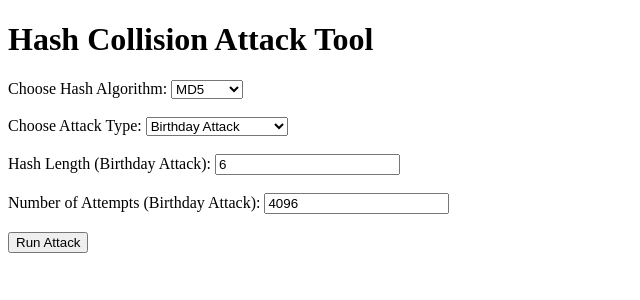
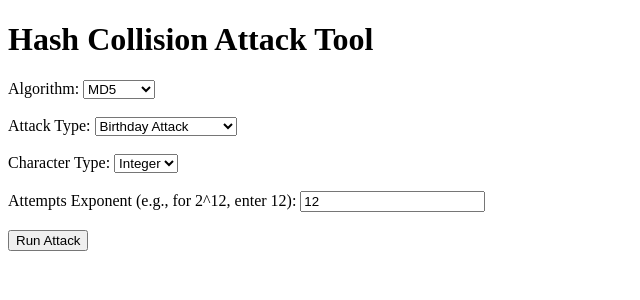
Before and after one commit to Tangleaphne/SC6104HashAttack, a Flask app: page / in a window 1280 px wide. Shown: the top 300 px of the page, without its empty margins (0-640 px from the left). Run offline with Flask 3, Linux system fonts and the light colour scheme; parts of the project's set-up code (start-up, migrations or seed data) failed here and were passed over.

Commit message:
Add files via upload

```diff
--- a/Attack1.py
+++ b/Attack1.py
@@ -2,10 +2,58 @@ import hashlib
 import random
 import string
 
+# 从用户输入获取哈希算法
+hash_algorithm_options = ['MD5', 'SHA1', 'SHA256']
+print(f"Choose hash algorithm from {hash_algorithm_options}:")
+hash_algorithm = input().strip().upper()
+
+# 确保用户输入的哈希算法合法
+if hash_algorithm not in hash_algorithm_options:
+    raise ValueError(f"Invalid hash algorithm. Please choose from {hash_algorithm_options}.")
+
+# 从用户输入获取 char_type
+char_type_options = ['int', 'string', 'both']
+print(f"Choose character type from {char_type_options}:")
+char_type = input().strip().lower()
+
+# 确保用户输入的 char_type 合法
+if char_type not in char_type_options:
+    raise ValueError(f"Invalid character type. Please choose from {char_type_options}.")
+
+# 从用户输入获取攻击类型
+attack_type_options = ['birthday', 'pollard_rho']
+print(f"Choose attack type from {attack_type_options}:")
+attack_type = input().strip().lower()
+
+# 确保用户输入的攻击类型合法
+if attack_type not in attack_type_options:
+    raise ValueError(f"Invalid attack type. Please choose from {attack_type_options}.")
+
+# 从用户输入获取 attempts 的次方
+attempts_exponent = int(input("Enter the exponent for the number of attempts (e.g., for 2^12, enter 12): ").strip())
+attackAttempts = 2 ** attempts_exponent  # 根据用户输入的次方计算尝试的次数
+
+
+for algo in ['MD5', 'SHA1', 'SHA256']:
+    if algo == 'MD5':
+        hash_length = 32  # 完整的MD5哈希长度
+    elif algo == 'SHA1':
+        hash_length = 40  # 完整的SHA-1哈希长度
+    elif algo == 'SHA256':
+        hash_length = 64  # 完整的SHA-256哈希长度
+
 # 生成随机字符串
-def random_string(length: int) -> str:
-    letters = string.ascii_lowercase
-    return ''.join(random.choice(letters) for i in range(length))
+def random_string(length: int, type: str) -> str:
+    if type == 'int':
+        chars = string.digits
+    elif type == 'string':
+        chars = string.ascii_lowercase
+    else:
+        chars = string.ascii_lowercase + string.digits
+
+    result = ''.join(random.choice(chars) for i in range(length))
+    #print(f"Generated string: {result}")
+    return result
 
 # 哈希函数封装器
 def hash_message(message: str, algorithm: str) -> str:
@@ -18,17 +66,13 @@ def hash_message(message: str, algorithm: str) -> str:
     else:
         raise ValueError("Unsupported algorithm")
 
-
-
-
-
 # 生日攻击函数
-def birthday_attack(hash_func, hash_length: int, attempts: int, algorithm: str):
+def birthday_attack(hash_func, hash_length: int, attempts: int, algorithm: str, type: str):
     hash_dict = {}
 
     for _ in range(attempts):
         # 生成随机消息
-        message = random_string(8)
+        message = random_string(8, type)  # Use the char_type parameter
         hashed_value = hash_func(message, algorithm)[:hash_length]  # 只考虑部分哈希值
 
         # 检查是否有碰撞
@@ -43,23 +87,14 @@ def birthday_attack(hash_func, hash_length: int, attempts: int, algorithm: str):
     print(f"No collision found for {algorithm} after {attempts} attempts")
     return False
 
-# 运行生日攻击
-hash_length = 32  # 比较前 6 位的哈希值，简化实验
-attempts = 2**12  # 尝试的次数
-
-for algo in ['MD5', 'SHA1', 'SHA256']:
-    print(f"Attempting birthday attack on {algo} (first {hash_length} hex digits)...")
-    birthday_attack(hash_message, hash_length, attempts, algo)
-
-
 
 
 # Pollard ρ 碰撞查找
-def pollard_rho(hash_func, algorithm: str, max_iterations=2**64):
+def pollard_rho(type: str, hash_func, algorithm: str, max_iterations=2**64):
     def f(x):
         return hash_func(x, algorithm)  # 使用哈希函数
 
-    x = random_string(8)  # 初始值
+    x = random_string(8, type)  # 初始值
     y = f(x)  # f(x)
 
     for i in range(max_iterations):
@@ -77,7 +112,12 @@ def pollard_rho(hash_func, algorithm: str, max_iterations=2**64):
     print(f"No collision found for {algorithm} after {max_iterations} iterations")
     return False
 
-# 运行 Pollard ρ 方法
-for algo in ['MD5', 'SHA1', 'SHA256']:
-    print(f"Attempting Pollard's rho attack on {algo}...")
-    pollard_rho(hash_message, algo)
+
+
+# 根据用户选择的攻击类型执行相应的攻击
+if attack_type == 'birthday':
+    print(f"Attempting birthday attack on {hash_algorithm}...")
+    birthday_attack(hash_message, hash_length, attempts=attackAttempts, algorithm=hash_algorithm, type=char_type)  # 使用用户输入的参数
+elif attack_type == 'pollard_rho':
+    print(f"Attempting Pollard's rho attack on {hash_algorithm}...")
+    pollard_rho(hash_message, algorithm=hash_algorithm, type=char_type)  # 使用用户输入的参数
--- a/app.py
+++ b/app.py
@@ -11,14 +11,30 @@ def index():
 def run_attack():
     algorithm = request.form['algorithm']
     attack_type = request.form['attack_type']
-    hash_length = int(request.form.get('hash_length', 6))
-    attempts = int(request.form.get('attempts', 4096))
-    max_iterations = int(request.form.get('max_iterations', 1000000))
+    char_type = request.form['char_type']
+    attempts_exponent = int(request.form.get('attempts_exponent', 12))
+    attempts = 2 ** attempts_exponent  # 根据用户输入的次方计算尝试的次数
 
+    # 确保用户输入的 char_type 合法
+    char_type_options = ['int', 'string', 'both']
+    if char_type not in char_type_options:
+        return render_template('index.html', result=f"Invalid character type. Please choose from {char_type_options}.")
+
+    # 确保用户输入的攻击类型合法
+    attack_type_options = ['birthday', 'pollard_rho']
+    if attack_type not in attack_type_options:
+        return render_template('index.html', result=f"Invalid attack type. Please choose from {attack_type_options}.")
+
+    # 确保用户输入的哈希算法合法
+    hash_algorithm_options = ['MD5', 'SHA1', 'SHA256']
+    if algorithm not in hash_algorithm_options:
+        return render_template('index.html', result=f"Invalid hash algorithm. Please choose from {hash_algorithm_options}.")
+
+    # 根据用户选择的攻击类型执行相应的攻击
     if attack_type == 'birthday':
-        result = birthday_attack(hash_message, hash_length, attempts, algorithm)
-    elif attack_type == 'pollard':
-        result = pollard_rho(hash_message, algorithm, max_iterations)
+        result = birthday_attack(hash_message, attempts, algorithm, char_type)
+    elif attack_type == 'pollard_rho':
+        result = pollard_rho(hash_message, algorithm, char_type=char_type)
     else:
         result = "Invalid attack type selected."
 
--- a/templates/index.html
+++ b/templates/index.html
@@ -7,8 +7,8 @@
 </head>
 <body>
     <h1>Hash Collision Attack Tool</h1>
-    <form action="/run_attack" method="post">
-        <label for="algorithm">Choose Hash Algorithm:</label>
+    <form method="POST" action="/run_attack">
+        <label for="algorithm">Algorithm:</label>
         <select id="algorithm" name="algorithm">
             <option value="MD5">MD5</option>
             <option value="SHA1">SHA1</option>
@@ -16,52 +16,31 @@
         </select>
         <br><br>
 
-        <label for="attack_type">Choose Attack Type:</label>
+        <label for="attack_type">Attack Type:</label>
         <select id="attack_type" name="attack_type">
             <option value="birthday">Birthday Attack</option>
-            <option value="pollard">Pollard's Rho Attack</option>
+            <option value="pollard_rho">Pollard's Rho Attack</option>
         </select>
         <br><br>
 
-        <div id="birthday_options">
-            <label for="hash_length">Hash Length (Birthday Attack):</label>
-            <input type="number" id="hash_length" name="hash_length" value="6">
-            <br><br>
+        <label for="char_type">Character Type:</label>
+        <select id="char_type" name="char_type">
+            <option value="int">Integer</option>
+            <option value="string">String</option>
+            <option value="both">Both</option>
+        </select>
+        <br><br>
 
-            <label for="attempts">Number of Attempts (Birthday Attack):</label>
-            <input type="number" id="attempts" name="attempts" value="4096">
-            <br><br>
-        </div>
+        <label for="attempts_exponent">Attempts Exponent (e.g., for 2^12, enter 12):</label>
+        <input type="number" id="attempts_exponent" name="attempts_exponent" value="12">
+        <br><br>
 
-        <div id="pollard_options" style="display: none;">
-            <label for="max_iterations">Max Iterations (Pollard's Rho Attack):</label>
-            <input type="number" id="max_iterations" name="max_iterations" value="1000000">
-            <br><br>
-        </div>
-
-        <button type="submit">Run Attack</button>
+        <input type="submit" value="Run Attack">
     </form>
 
-    <br>
     {% if result %}
     <h2>Result:</h2>
     <p>{{ result }}</p>
     {% endif %}
-
-    <script>
-        const attackTypeSelect = document.getElementById('attack_type');
-        const birthdayOptions = document.getElementById('birthday_options');
-        const pollardOptions = document.getElementById('pollard_options');
-
-        attackTypeSelect.addEventListener('change', function() {
-            if (this.value === 'birthday') {
-                birthdayOptions.style.display = 'block';
-                pollardOptions.style.display = 'none';
-            } else if (this.value === 'pollard') {
-                birthdayOptions.style.display = 'none';
-                pollardOptions.style.display = 'block';
-            }
-        });
-    </script>
 </body>
 </html>
```
Also changed, not shown: test_attack1.py (added, +20 -0 lines).
